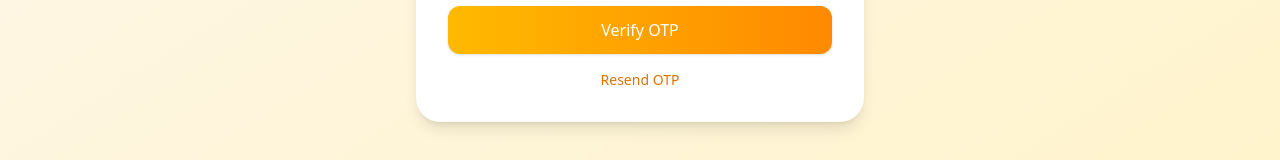
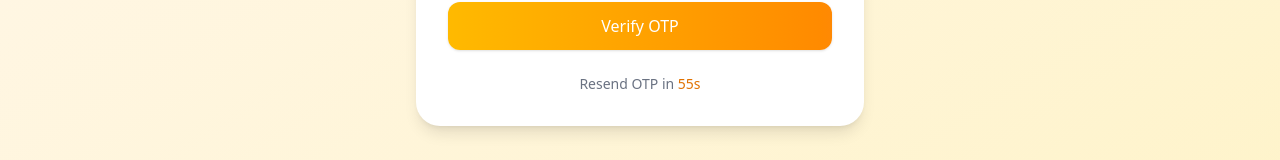
Before and after one commit to Sudheesh-ks/ImageBox, a React (Vite) app in the folder frontend/: page /verify-otp in a window 1280 px wide. Shown: the part 435-595 px from the top of the page. Built offline with nearby package versions, Linux system fonts and the light colour scheme; no server answers.

Commit message:
fix: updated otp timer

```diff
--- a/frontend/src/pages/OtpVerification.tsx
+++ b/frontend/src/pages/OtpVerification.tsx
@@ -8,8 +8,20 @@ const OtpVerificationPage = () => {
   const location = useLocation();
   const email = location.state?.email || "";
   const purpose = location.state?.purpose || "register";
+
   const [otp, setOtp] = useState("");
   const [loading, setLoading] = useState(false);
+  const [timer, setTimer] = useState(60);
+
+  useEffect(() => {
+    let interval: any;
+    if (timer > 0) {
+      interval = setInterval(() => {
+        setTimer((prev) => prev - 1);
+      }, 1000);
+    }
+    return () => clearInterval(interval);
+  }, [timer]);
 
   useEffect(() => {
     const token = localStorage.getItem("accessToken");
@@ -23,13 +35,17 @@ const OtpVerificationPage = () => {
     setLoading(true);
     try {
       const res = await verifyOtpAPI(email, otp, purpose);
-      if (res?.purpose === "reset-password") {
+      // Backend returns data in a 'data' property
+      if (res?.data?.purpose === "reset-password") {
         toast.success("OTP verified! Proceed to reset password");
         navigate("/reset-password", { state: { email } });
-      } else {
-        localStorage.setItem("accessToken", res.data.token);
+      } else if (res?.data?.accessToken) {
+        localStorage.setItem("accessToken", res.data.accessToken);
         toast.success("OTP verified successfully");
         navigate("/dashboard");
+      } else {
+        // Fallback for unexpected response structure
+        toast.error("Verification successful but missing next step");
       }
     } catch (error) {
       console.log(error);
@@ -38,9 +54,12 @@ const OtpVerificationPage = () => {
       setLoading(false);
     }
   };
+
   const handleResend = async () => {
+    if (timer > 0) return;
     try {
       await resendOtpAPI(email);
+      setTimer(60);
       toast.success("OTP resent successfully");
     } catch {
       toast.error("Failed to resend OTP. Try again.");
@@ -72,12 +91,20 @@ const OtpVerificationPage = () => {
           {loading ? "Verifying..." : "Verify OTP"}
         </button>
 
-        <p
-          className="text-center text-sm mt-4 text-amber-600 hover:underline cursor-pointer"
-          onClick={handleResend}
-        >
-          Resend OTP
-        </p>
+        <div className="text-center mt-6">
+          {timer > 0 ? (
+            <p className="text-sm text-gray-500 font-light">
+              Resend OTP in <span className="text-amber-600 font-medium">{timer}s</span>
+            </p>
+          ) : (
+            <button
+              onClick={handleResend}
+              className="text-sm text-amber-600 hover:text-amber-700 hover:underline transition-colors font-medium focus:outline-none"
+            >
+              Resend OTP
+            </button>
+          )}
+        </div>
       </div>
     </div>
   );
```
